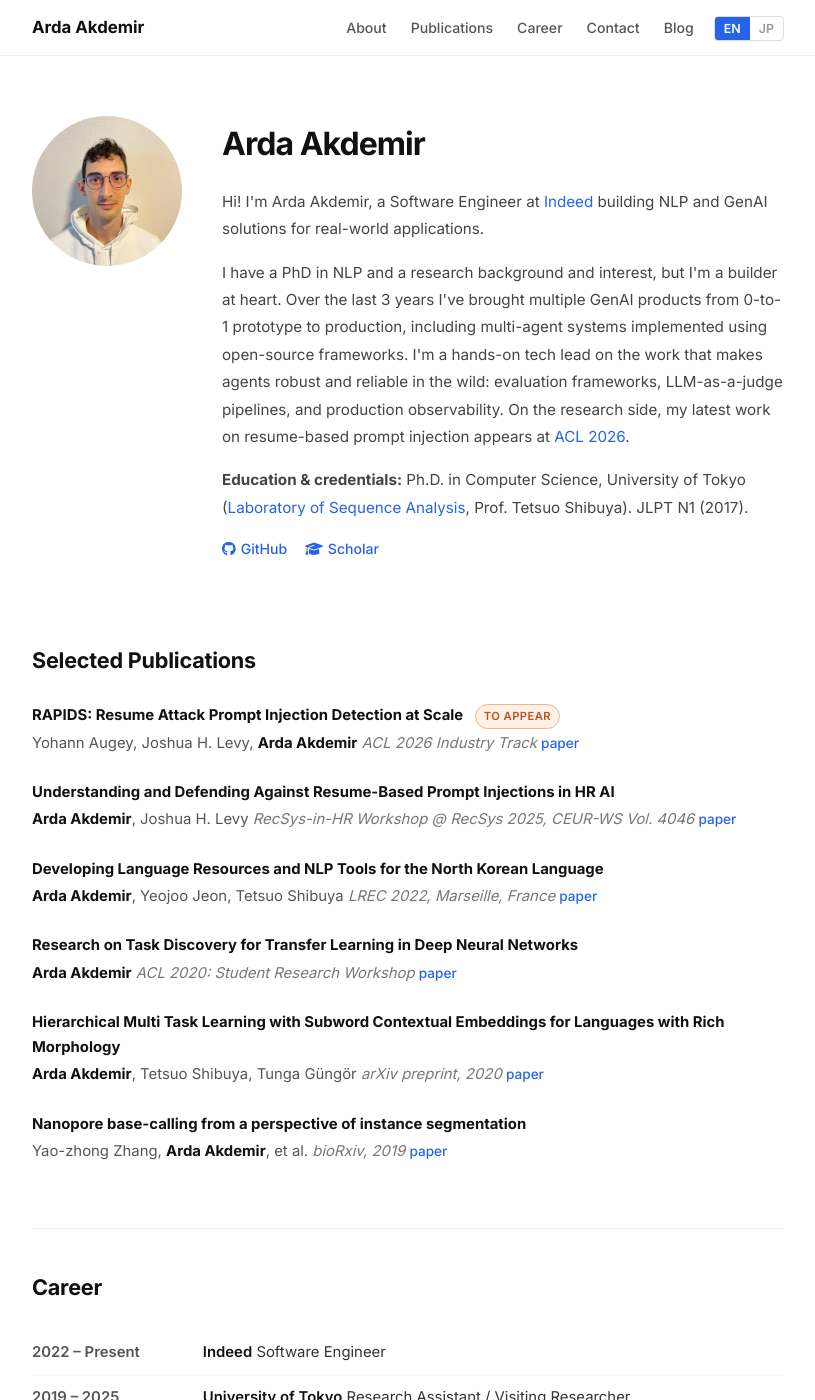
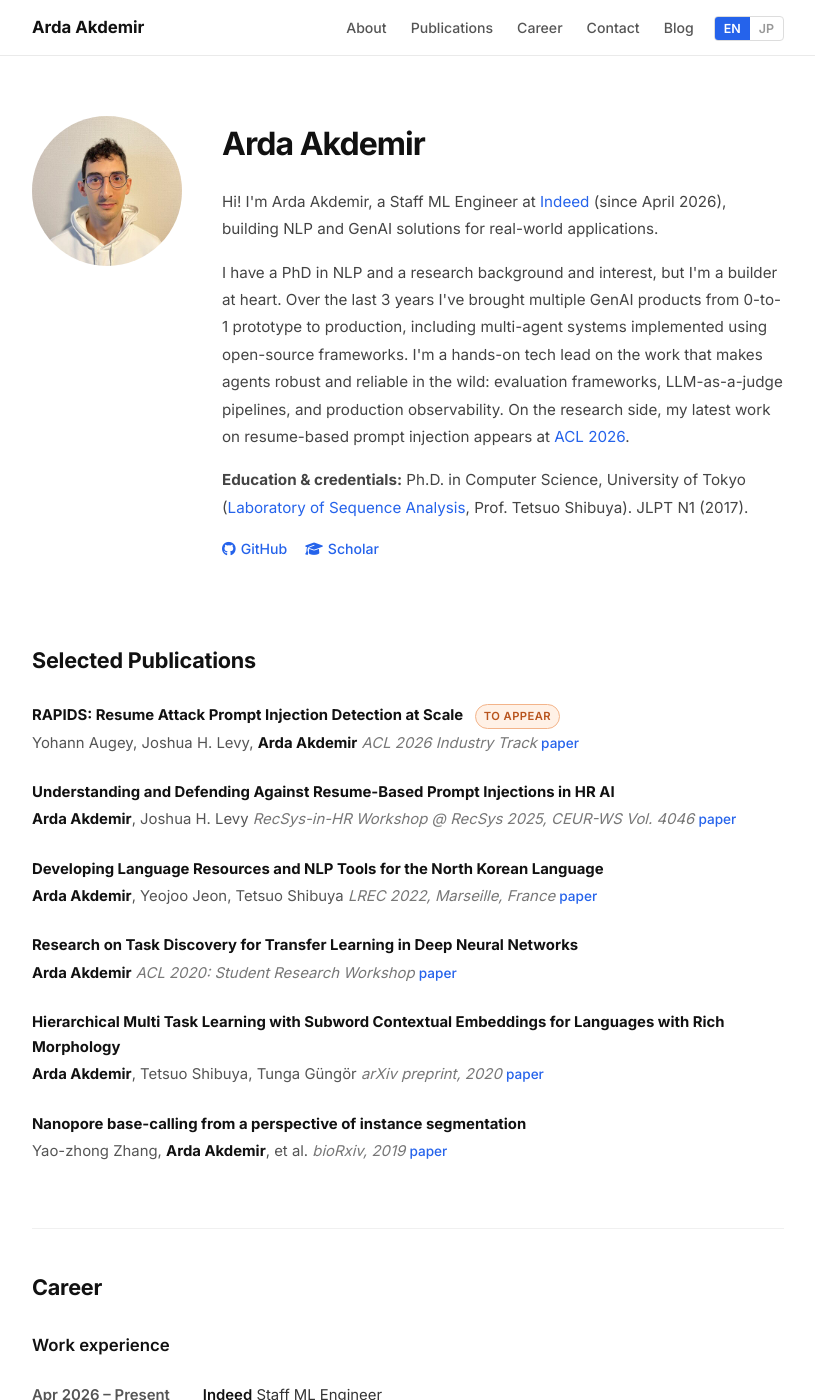
Before and after one commit to ardakdemir/ardakdemir.github.io, a Jekyll site: the page built from index.md, in a window 1280 px wide and 1400 px high. Shown: the whole window, without its empty margins (232-1047 px from the left). Built offline with Jekyll 4.4.1, drawn with Linux system fonts in a browser that asks for light colours; some of the changed text lies outside the part shown.

Commit message:
Update role to Staff ML Engineer and split career into work vs education.
Co-authored-by: Cursor <cursoragent@cursor.com>

```diff
--- a/_includes/themes/twitter/default.html
+++ b/_includes/themes/twitter/default.html
@@ -150,6 +150,10 @@
         font-weight: 600;
         color: #111;
         margin: 24px 0 14px;
+      }
+
+      .career-split > h3:first-of-type {
+        margin-top: 12px;
       }
 
       /* ===== Hero / About ===== */
--- a/index.md
+++ b/index.md
@@ -1,7 +1,7 @@
 ---
 layout: frontpage
 title: Arda Akdemir
-description: Computer Scientist | NLP, Machine Learning, Bioinformatics
+description: Staff ML Engineer @ Indeed | NLP, GenAI, Machine Learning
 keywords: Machine Learning, Deep Learning, NLP, Bioinformatics
 ---
 
@@ -14,10 +14,10 @@ keywords: Machine Learning, Deep Learning, NLP, Bioinformatics
     <h1>Arda Akdemir</h1>
 
     <p class="bio" data-lang="en">
-      Hi! I'm Arda Akdemir, a Software Engineer at <a href="https://www.indeed.com/">Indeed</a> building NLP and GenAI solutions for real-world applications.
+      Hi! I'm Arda Akdemir, a Staff ML Engineer at <a href="https://www.indeed.com/">Indeed</a> (since April 2026), building NLP and GenAI solutions for real-world applications.
     </p>
     <p class="bio" data-lang="ja">
-      <a href="https://www.indeed.com/">Indeed</a>にてソフトウェアエンジニアとして、実世界の課題に対するNLP・GenAIソリューションの開発に従事しています。
+      <a href="https://www.indeed.com/">Indeed</a>にてスタッフ MLエンジニアとして（2026年4月〜）、実世界の課題に対するNLP・GenAIソリューションの開発に従事しています。
     </p>
 
     <p class="bio" data-lang="en">
@@ -95,13 +95,25 @@ keywords: Machine Learning, Deep Learning, NLP, Bioinformatics
 </section>
 
 <!-- ==================== CAREER ==================== -->
-<section class="section" id="career">
+<section class="section career-split" id="career">
   <h2 data-lang="en">Career</h2>
   <h2 data-lang="ja">経歴</h2>
 
+  <h3 data-lang="en">Work experience</h3>
+  <h3 data-lang="ja">職歴</h3>
+
   <table class="career-table">
     <tr>
-      <td class="date-col">2022 – Present</td>
+      <td class="date-col">Apr 2026 – Present</td>
+      <td class="role-col">
+        <span class="org" data-lang="en">Indeed</span>
+        <span class="org" data-lang="ja">Indeed</span>
+        <span data-lang="en"> Staff ML Engineer</span>
+        <span data-lang="ja"> スタッフ MLエンジニア</span>
+      </td>
+    </tr>
+    <tr>
+      <td class="date-col">2022 – Mar 2026</td>
       <td class="role-col">
         <span class="org" data-lang="en">Indeed</span>
         <span class="org" data-lang="ja">Indeed</span>
@@ -146,6 +158,12 @@ keywords: Machine Learning, Deep Learning, NLP, Bioinformatics
         <span data-lang="ja"> NLP 研究員</span>
       </td>
     </tr>
+  </table>
+
+  <h3 data-lang="en">Education</h3>
+  <h3 data-lang="ja">学歴</h3>
+
+  <table class="career-table">
     <tr>
       <td class="date-col">2019 – 2022</td>
       <td class="role-col">
```
